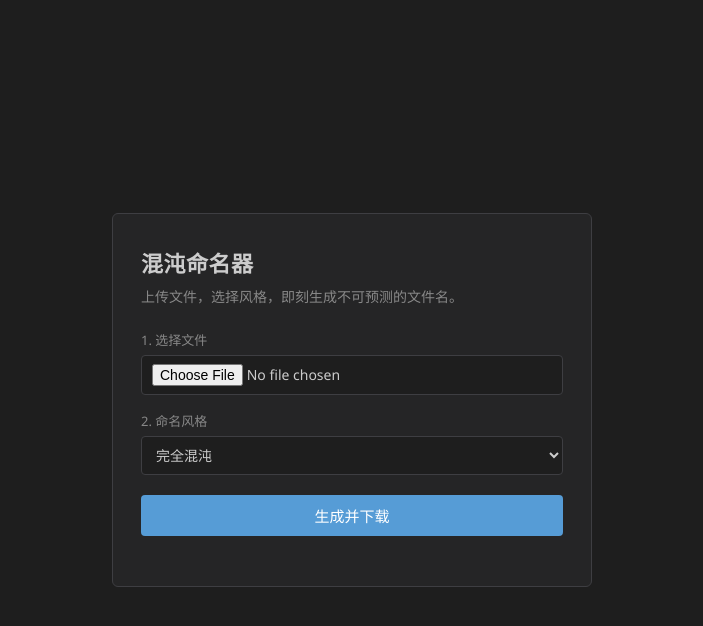
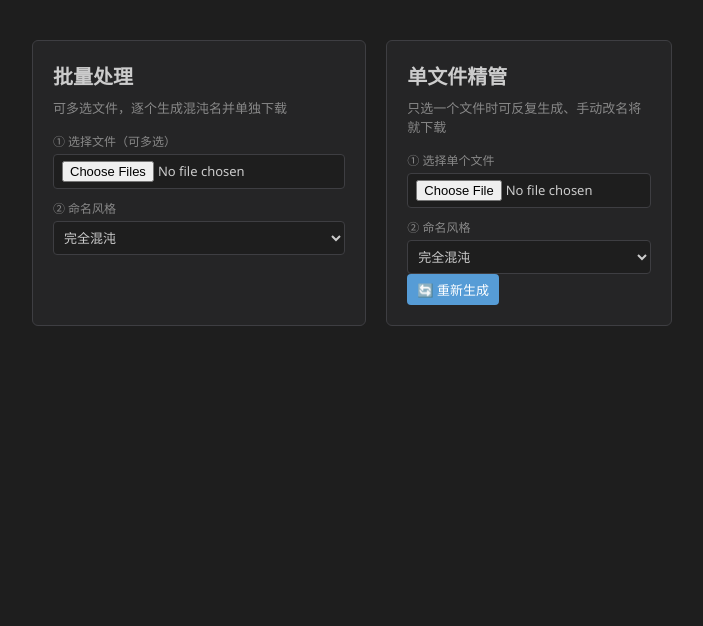
Before and after one commit to 1145Dragonp/wjmm.github.io, a plain HTML site: page index.html in a window 1280 px wide. Shown: the whole page, without its empty margins (288-991 px from the left). Drawn offline with Linux system fonts and the light colour scheme.

Commit message:
Update index.html

```diff
--- a/index.html
+++ b/index.html
@@ -2,151 +2,134 @@
 <html lang="zh-CN">
 <head>
 <meta charset="UTF-8">
-<title>混沌命名器</title>
+<title>混沌命名器 Pro</title>
 <meta name="viewport" content="width=device-width, initial-scale=1">
 <style>
-  :root{
-    --bg:#1e1e1e;
-    --card:#252526;
-    --accent:#569cd6;
-    --text:#cccccc;
-    --sub:#888888;
-    --border:#3e3e42;
-  }
+  :root{--bg:#1e1e1e;--card:#252526;--accent:#569cd6;--text:#ccc;--sub:#888;--border:#3e3e42;}
   *{box-sizing:border-box;margin:0;padding:0;font-family:"Segoe UI","Microsoft YaHei",sans-serif;}
-  body{
-    min-height:100vh;
-    background:var(--bg);
-    color:var(--text);
-    display:flex;
-    align-items:center;
-    justify-content:center;
-  }
-  .wrapper{
-    width:90%;
-    max-width:480px;
-    background:var(--card);
-    border:1px solid var(--border);
-    border-radius:6px;
-    padding:32px 28px;
-  }
-  h1{
-    font-size:22px;
-    margin-bottom:8px;
-    font-weight:600;
-    letter-spacing:.5px;
-  }
-  p{
-    font-size:14px;
-    color:var(--sub);
-    margin-bottom:24px;
-  }
-  label{
-    font-size:13px;
-    color:var(--sub);
-    display:block;
-    margin-bottom:6px;
-  }
-  input[type=file]{
-    width:100%;
-    padding:8px 10px;
-    background:var(--bg);
-    border:1px solid var(--border);
-    color:var(--text);
-    border-radius:4px;
-    font-size:14px;
-    cursor:pointer;
-  }
-  select{
-    width:100%;
-    padding:8px 10px;
-    background:var(--bg);
-    border:1px solid var(--border);
-    color:var(--text);
-    border-radius:4px;
-    font-size:14px;
-    cursor:pointer;
-  }
-  button{
-    width:100%;
-    margin-top:20px;
-    padding:10px;
-    background:var(--accent);
-    color:#fff;
-    border:none;
-    border-radius:4px;
-    font-size:15px;
-    cursor:pointer;
-    transition:background .2s;
-  }
+  body{background:var(--bg);color:var(--text);display:flex;justify-content:center;padding:40px 20px;}
+  .wrap{width:100%;max-width:640px;display:flex;gap:20px;}
+  .panel{background:var(--card);border:1px solid var(--border);border-radius:6px;padding:20px;}
+  #left{flex:1.2;}#right{flex:1;}
+  h1{font-size:20px;margin-bottom:8px;font-weight:600;}
+  p{font-size:13px;color:var(--sub);margin-bottom:15px;}
+  label{font-size:12px;color:var(--sub);display:block;margin-bottom:4px;}
+  input[type=file]{width:100%;padding:6px 8px;background:var(--bg);border:1px solid var(--border);color:var(--text);font-size:13px;border-radius:4px;}
+  select{width:100%;padding:6px;font-size:13px;background:var(--bg);border:1px solid var(--border);color:var(--text);border-radius:4px;}
+  button{padding:6px 10px;font-size:13px;border:none;border-radius:4px;cursor:pointer;background:var(--accent);color:#fff;}
   button:hover{background:#4b8cc7;}
-  #result{
-    margin-top:18px;
-    font-size:13px;
-    word-break:break-all;
-    color:var(--sub);
-  }
+  .item{display:flex;align-items:center;justify-content:space-between;padding:6px 8px;margin-top:6px;background:var(--bg);border-radius:4px;font-size:13px;}
+  .item span{max-width:200px;overflow:hidden;text-overflow:ellipsis;white-space:nowrap;}
+  .down::before{content:"⬇ ";}
+  .reg::before{content:"🔄 ";}
+  .mgr::before{content:"⚙ ";}
+  #singleManage{display:none;margin-top:10px;}
+  #singleManage input{width:100%;padding:4px 6px;margin-top:4px;font-size:13px;background:var(--bg);border:1px solid var(--border);color:var(--text);border-radius:4px;}
 </style>
 </head>
 <body>
-<div class="wrapper">
-  <h1>混沌命名器</h1>
-  <p>上传文件，选择风格，即刻生成不可预测的文件名。</p>
-
-  <label for="fileInput">1. 选择文件</label>
-  <input type="file" id="fileInput">
-
-  <label for="chaosMode" style="margin-top:16px;">2. 命名风格</label>
-  <select id="chaosMode">
+<div class="wrap">
+  <div class="panel" id="left">
+    <h1>批量处理</h1>
+    <p>可多选文件，逐个生成混沌名并单独下载</p>
+    <label>① 选择文件（可多选）</label>
+    <input type="file" id="multiFile" multiple>
+    <label style="margin-top:10px;">② 命名风格</label>
+    <select id="styleSelect">
       <option value="full">完全混沌</option>
-    <option value="emoji">Emoji 风暴</option>
-    <option value="base64">Base64 幽灵</option>
-    <option value="uuid">UUID 碎片</option>
+      <option value="emoji">Emoji风暴</option>
+      <option value="base64">Base64幽灵</option>
+      <option value="uuid">UUID碎片</option>
       <option value="cat">猫言猫语</option>
       <option value="reverse">反转人类</option>
-    <option value="hallucination">AI 幻觉</option>
+      <option value="hallucination">AI幻觉</option>
       <option value="program">程序采样</option>
     </select>
+    <div id="list"></div>
+  </div>
 
-  <button onclick="generate()">生成并下载</button>
-  <div id="result"></div>
+  <div class="panel" id="right">
+    <h1>单文件精管</h1>
+    <p>只选一个文件时可反复生成、手动改名将就下载</p>
+    <label>① 选择单个文件</label>
+    <input type="file" id="singleFile">
+    <label style="margin-top:10px;">② 命名风格</label>
+    <select id="singleStyle">
+      <option value="full">完全混沌</option>
+      <option value="emoji">Emoji风暴</option>
+      <option value="base64">Base64幽灵</option>
+      <option value="uuid">UUID碎片</option>
+      <option value="cat">猫言猫语</option>
+      <option value="reverse">反转人类</option>
+      <option value="hallucination">AI幻觉</option>
+      <option value="program">程序采样</option>
+    </select>
+    <button id="reGen" class="reg">重新生成</button>
+    <div id="singleManage">
+      <label>文件名（含扩展名）</label>
+      <input id="nameInput" type="text">
+      <button id="downSingle" class="down">立即下载</button>
+    </div>
+  </div>
 </div>
 
 <script>
 const engines={
-  full:()=>{
-    const f=[()=>Math.random().toString(36).slice(2,10),
-             ()=>[...Array(5)].map(_=>String.fromCharCode(0x4e00+Math.random()*0x4e00|0)).join(''),
-             ()=>btoa(Math.random().toString()).slice(0,10).replace(/[+/=]/g,'x')];
-    return Array(2+Math.floor(Math.random()*3)).fill(0).map(_=>f[Math.floor(Math.random()*f.length)]()).join('_');
-  },
-  emoji:()=>{
-    const e=['🌌','🐱‍🚀','🧬','🌀','👾','🕳️','🎲','🔮','🧪','🧟',😬,😎,🖕];
-    return Array(3+Math.floor(Math.random()*4)).fill(0).map(_=>e[Math.floor(Math.random()*e.length)]).join('')+'_'+Math.random().toString(36).slice(2,6);
-  },
+  full:()=>[...Array(2+Math.floor(Math.random()*3))].map(_=>[Math.random().toString(36).slice(2,10),[...Array(5)].map(_=>String.fromCharCode(0x4e00+Math.random()*0x4e00|0)).join(''),btoa(Math.random().toString()).slice(0,10).replace(/[+/=]/g,'x')][Math.floor(Math.random()*3)]).join('_'),
+  emoji:()=>{const e=['🌌','🐱‍🚀','🧬','🌀','👾','🕳️','🎲','🔮','🧪','🧟'];return Array(3+Math.floor(Math.random()*4)).fill(0).map(_=>e[Math.floor(Math.random()*e.length)]).join('')+'_'+Math.random().toString(36).slice(2,6);},
   base64:()=>btoa(Math.random()+Date.now()).slice(0,16).replace(/[+/=]/g,'x'),
   uuid:()=>'xxxxxxxx-xxxx-4xxx-yxxx-xxxxxxxxxxxx'.replace(/[xy]/g,c=>{const r=Math.random()*16|0;return(c==='x'?r:(r&0x3|0x8)).toString(16);}),
-  cat:()=>['喵','咪咪','猫','喵呜','喵喵','猫娘','猫猫','猫饼',喵喵喵][Math.floor(Math.random()*8)]+'_'+Math.random().toString(36).slice(2,8),
+  cat:()=>['喵','咪咪','猫','喵呜','喵喵','猫娘','猫猫','猫饼'][Math.floor(Math.random()*8)]+'_'+Math.random().toString(36).slice(2,8),
   reverse:()=>('人类文件'+Math.random().toString(36).slice(2,6)).split('').reverse().join(''),
   hallucination:()=>['GPT_final','模型_未命名','训练_缓存','幻觉_数据','AI_梦见','神经网络_备份','token_溢出','权重_未初始化'][Math.floor(Math.random()*8)]+'_'+Math.random().toString(36).slice(2,6),
-  program:()=>{
-    const pre=['AUDIO','IMG','DATA','VIDEO','FRAME','CHUNK','SAMPLE'][Math.floor(Math.random()*7)];
-    const hex=Math.floor(Math.random()*0x100000).toString(16).padStart(5,'0');
-    return `${pre}_x${hex}`;
+  program:()=>{const pre=['AUDIO','IMG','DATA','VIDEO','FRAME','CHUNK','SAMPLE'][Math.floor(Math.random()*7)];const hex=Math.floor(Math.random()*0x100000).toString(16).padStart(5,'0');return`${pre}_x${hex}`;}
+};
+
+/* ---------- 批量部分 ---------- */
+const multiFile=document.getElementById('multiFile'),styleSelect=document.getElementById('styleSelect'),listBox=document.getElementById('list');
+function makeOne(name,ext,mode){
+  const n=engines[mode]() + '.' + ext;
+  const a=document.createElement('a'),btn=document.createElement('button');
+  btn.className='down';btn.textContent='下载';
+  btn.onclick=()=>{a.href=URL.createObjectURL(new File([''],name));a.download=n;a.click();};
+  return btn;
 }
+multiFile.onchange=()=>{
+  listBox.innerHTML='';
+  Array.from(multiFile.files).forEach(f=>{
+    const ext=f.name.split('.').pop();
+    const item=document.createElement('div');item.className='item';
+    const span=document.createElement('span');span.textContent=f.name;
+    item.appendChild(span);
+    item.appendChild(makeOne(f.name,ext,styleSelect.value));
+    listBox.appendChild(item);
+  });
 };
-function generate(){
-  const file=document.getElementById('fileInput').files[0];
-  if(!file){alert('请先选择文件');return;}
-  const mode=document.getElementById('chaosMode').value;
-  const ext=file.name.split('.').pop();
-  const name=engines[mode]()+'.'+ext;
+styleSelect.onchange=()=>{if(multiFile.files.length)multiFile.onchange()};
+
+/* ---------- 单文件精管部分 ---------- */
+const singleFile=document.getElementById('singleFile'),singleStyle=document.getElementById('singleStyle'),reGen=document.getElementById('reGen'),nameInput=document.getElementById('nameInput'),downSingle=document.getElementById('downSingle'),singleManage=document.getElementById('singleManage');
+let singleBlob=null;
+function refreshSingle(){
+  if(!singleBlob)return;
+  const ext=singleBlob.name.split('.').pop();
+  const n=engines[singleStyle.value]() + '.' + ext;
+  nameInput.value=n;
+  singleManage.style.display='block';
+}
+singleFile.onchange=()=>{
+  singleBlob=singleFile.files[0];
+  if(!singleBlob){singleManage.style.display='none';return;}
+  refreshSingle();
+};
+reGen.onclick=refreshSingle;
+downSingle.onclick=()=>{
+  if(!singleBlob)return;
   const a=document.createElement('a');
-  a.href=URL.createObjectURL(file);
-  a.download=name;
+  a.href=URL.createObjectURL(singleBlob);
+  a.download=nameInput.value||'unknown';
   a.click();
-  document.getElementById('result').textContent='已生成：'+name;
-}
+};
 </script>
 </body>
 </html>
```
Lines whose indentation alone changed are shown as unchanged.
